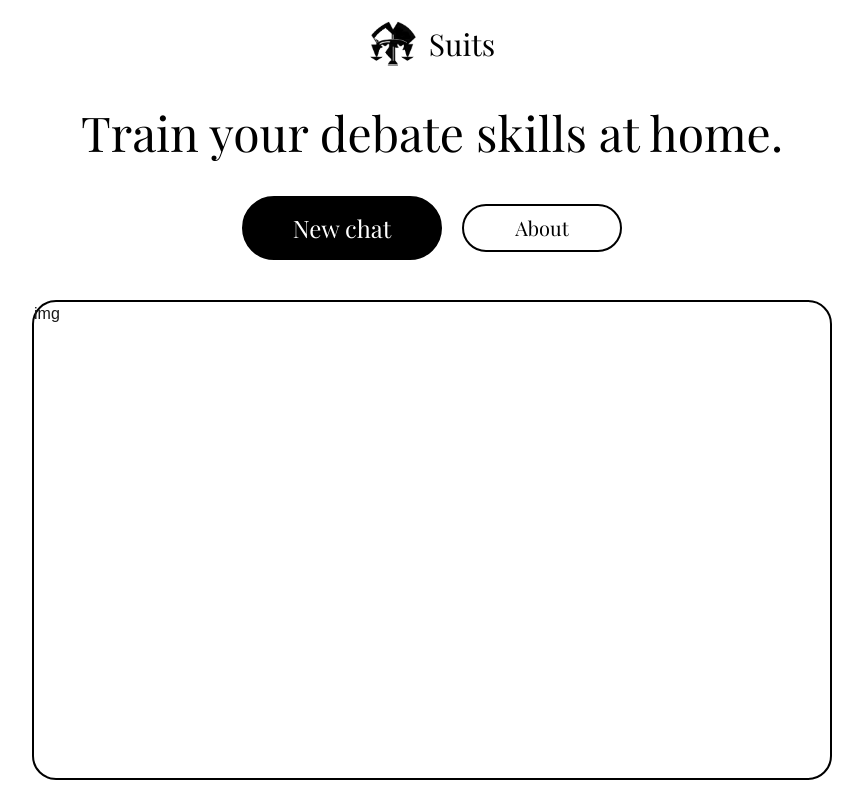
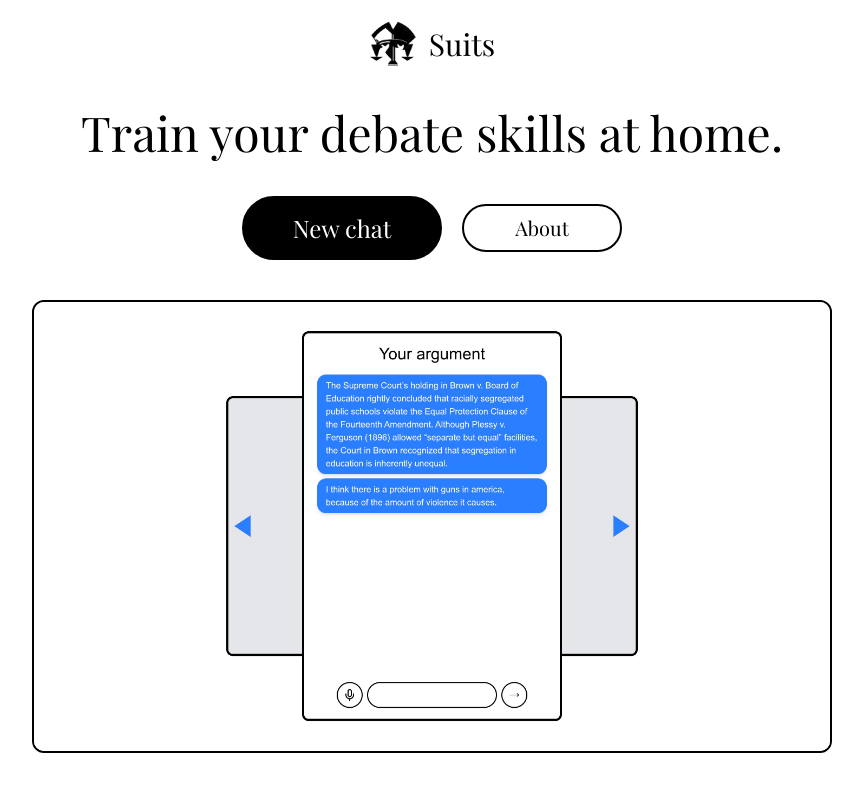
Before and after one commit to weijiePan/mock_debate, a Next.js app: page / in a window 1280 px wide. Shown: the top 800 px of the page, without its empty margins (208-1071 px from the left). Built offline with nearby package versions, Linux system fonts and the light colour scheme.

Commit message:
fdksmfknswfjk

```diff
--- a/src/app/api/chat/route.ts
+++ b/src/app/api/chat/route.ts
@@ -2,7 +2,7 @@ import OpenAI from 'openai';
 
 type Role = 'user' | 'assistant' | 'system';
 type Turn = {role: Role, content: string};
-const model = 'gpt-GPT-4.1'
+const model = 'gpt-4o-mini'
 
 const MAX_TURNS = 16;
 const RECENT_REBUTTALS: string[] = [];
--- a/src/app/page.tsx
+++ b/src/app/page.tsx
@@ -38,8 +38,8 @@ export default function Alternative() {
         </div>
 
         <div className='flex justify-center !mt-10'>
-          <div className='w-200 h-120 border-2 border-black rounded-3xl'>
-            img
+          <div className='w-200 h-120'>
+            <img src="/argument.jpeg" className='border-2 border-black rounded-xl' />
           </div>
         </div>
 
```
Also changed, not shown: public/argument.jpeg (added).
